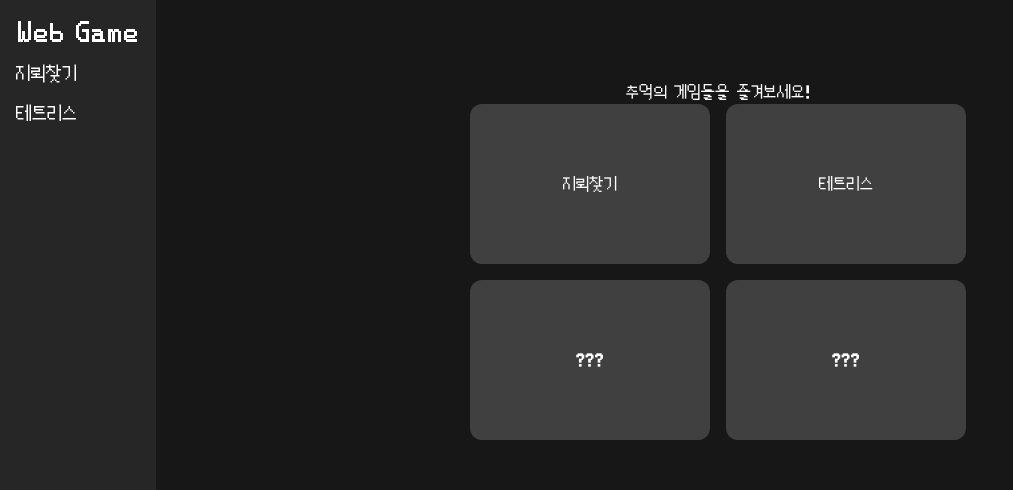
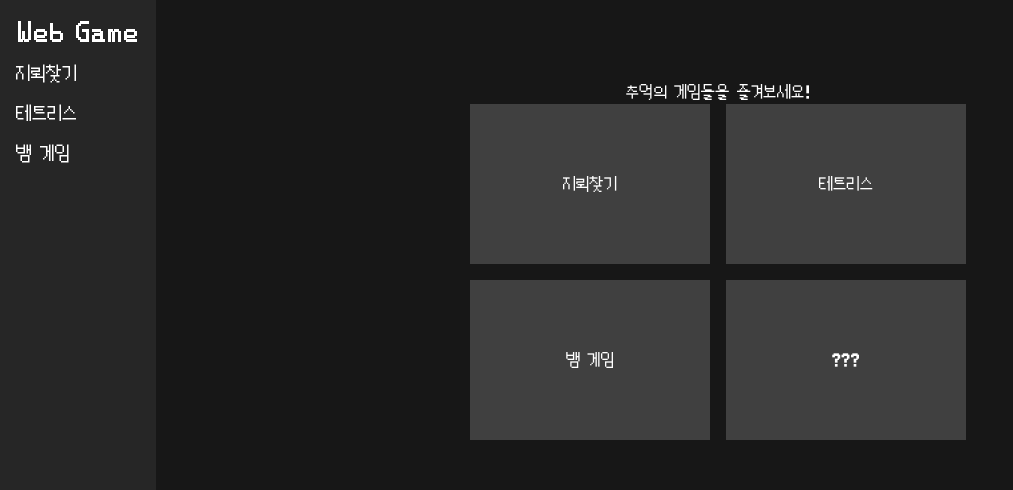
Before and after one commit to darkdulgi/web-game, a React (Vite) app: page / in a window 1280 px wide. Shown: the top 490 px of the page, without its empty margins (0-1013 px from the left). Built offline with nearby package versions, Linux system fonts and the light colour scheme.

Commit message:
[feat] 뱀 게임 페이지 정의

```diff
--- a/src/common/components/sidebar.tsx
+++ b/src/common/components/sidebar.tsx
@@ -8,6 +8,7 @@ export default function Sidebar() {
       </Link>
       <Link to="/minesweeper">지뢰찾기</Link>
       <Link to="/tetris">테트리스</Link>
+      <Link to="/snake">뱀 게임</Link>
     </nav>
   );
 }
--- a/src/features/main/game.tsx
+++ b/src/features/main/game.tsx
@@ -8,7 +8,7 @@ interface GameProps {
 export default function Game({ name, link }: GameProps) {
   return (
     <Link to={link}>
-      <div className="bg-neutral-700 text-white w-40 xl:w-60 h-32 xl:h-40 rounded-xl flex justify-center items-center">
+      <div className="bg-neutral-700 text-white w-40 xl:w-60 h-32 xl:h-40 flex justify-center items-center">
         {name}
       </div>
     </Link>
--- a/src/features/main/index.tsx
+++ b/src/features/main/index.tsx
@@ -8,7 +8,7 @@ export default function Main() {
       <div className="grid grid-cols-2 gap-4">
         <Game name="지뢰찾기" link="/minesweeper" />
         <Game name="테트리스" link="/tetris" />
-        <Game name="???" link="" />
+        <Game name="뱀 게임" link="/snake" />
         <Game name="???" link="" />
       </div>
     </div>
--- /dev/null
+++ b/src/features/snake/index.tsx
@@ -0,0 +1,3 @@
+export default function Snake() {
+  return <></>;
+}
--- /dev/null
+++ b/src/pages/snake/index.tsx
@@ -0,0 +1,16 @@
+import { Helmet } from "react-helmet-async";
+import Container from "../../common/components/container";
+import Snake from "../../features/snake";
+
+export default function SnakePage() {
+  return (
+    <>
+      <Helmet>
+        <title>뱀 게임</title>
+      </Helmet>
+      <Container>
+        <Snake />
+      </Container>
+    </>
+  );
+}
--- a/src/router.tsx
+++ b/src/router.tsx
@@ -1,5 +1,6 @@
 import MainPage from "./pages";
 import MinesweeperPage from "./pages/minesweeper";
+import SnakePage from "./pages/snake";
 import TetrisPage from "./pages/tetris";
 
 const router = [
@@ -15,6 +16,10 @@ const router = [
     path: "tetris",
     element: <TetrisPage />,
   },
+  {
+    path: "snake",
+    element: <SnakePage />,
+  },
 ];
 
 export default router;
```
